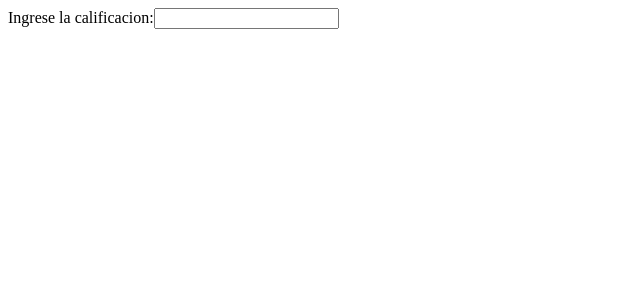
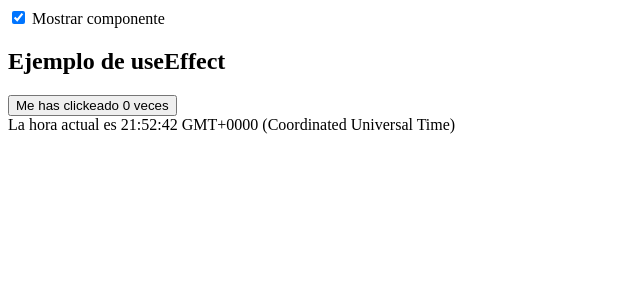
Before and after one commit to JLXP/react-peliculas, a React (Vite) app: page / in a window 1280 px wide. Shown: the top 300 px of the page, without its empty margins (0-640 px from the left). Built offline with nearby package versions, Linux system fonts and the light colour scheme.

Commit message:
ejemplo de useeffect

```diff
--- a/src/App.tsx
+++ b/src/App.tsx
@@ -1,20 +1,18 @@
 import { useState } from "react";
-import ContenidoDinamicoIf from "./ContenidoDinamicoIf";
+import EjemploUseEffect from "./EjemploUseEffect";
 
 export default function App() {
-  const [calificacion, setCalificacion] = useState<number | null>(null);
+  const [mostrar, setMostrar] = useState(true);
 
   return (
     <>
-      <label>Ingrese la calificacion:</label>
       <input
-        type="number"
-        onChange={(e) => setCalificacion(Number(e.target.value))}
-      />
-
-      {calificacion ? (
-        <ContenidoDinamicoIf calificacion={calificacion} />
-      ) : undefined}
+        type="checkbox"
+        defaultChecked={mostrar}
+        onChange={(e) => setMostrar(e.target.checked)}
+      />{" "}
+      Mostrar componente
+      {mostrar ? <EjemploUseEffect /> : undefined}
     </>
   );
 }
--- /dev/null
+++ b/src/EjemploUseEffect.tsx
@@ -0,0 +1,39 @@
+import { useEffect, useState } from "react";
+
+export default function EjemploUseEffect() {
+  const [clicks, setClicks] = useState(0);
+  const [hora, setHora] = useState(new Date());
+
+  useEffect(() => {
+    console.log("El componente ha cargado");
+
+    return () => console.log("El componente se va a desmontar");
+  },[]);
+
+  useEffect(() => {
+    console.log("hook del clic");
+    document.title = `${clicks} veces`;
+  },[clicks]);
+
+
+
+  useEffect(()=>{
+    const timeId = setInterval(()=>{
+        setHora(new Date());
+    }, 1000);
+
+    return () => clearInterval(timeId);
+  });
+
+  return (
+    <>
+      <h2>Ejemplo de useEffect</h2>
+      <div>
+        <button onClick={() => setClicks(clicks + 1)}>
+          Me has clickeado {clicks} veces
+        </button>
+      </div>
+      <div>La hora actual es {hora.toTimeString()}</div>
+    </>
+  );
+}
```
